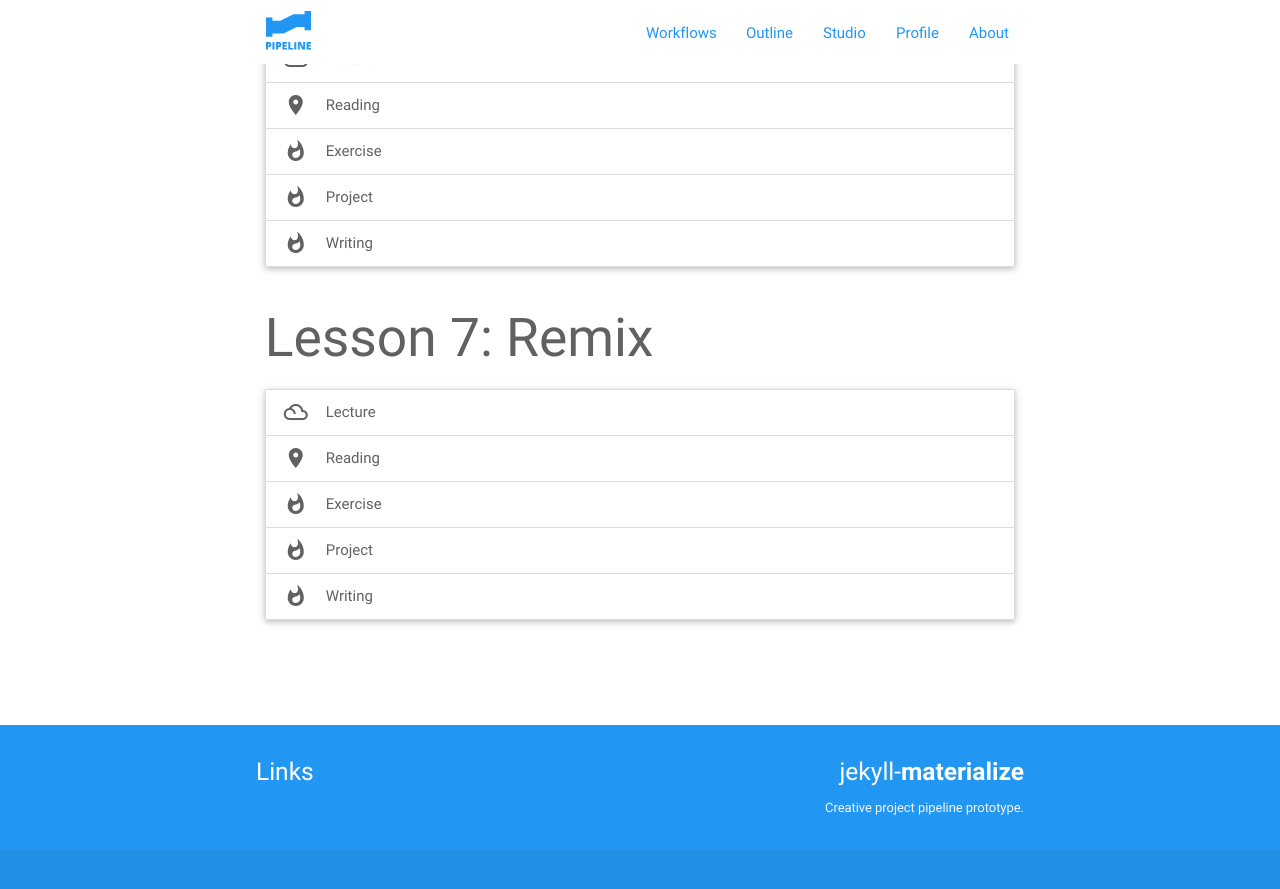
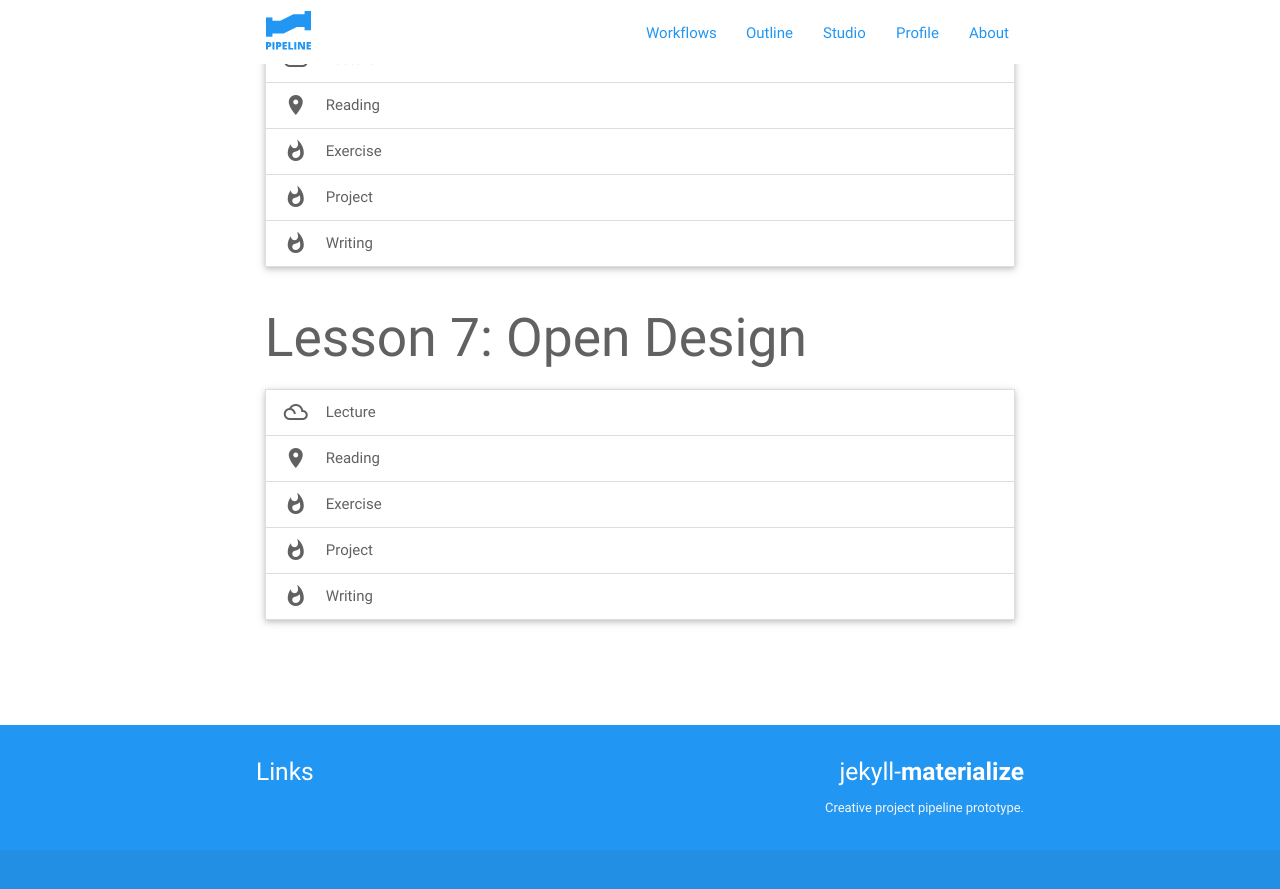
Before and after one commit to dmd-program/pipeline, a Jekyll site: the page built from outline.html, in a window 1280 px wide and 900 px high, scrolled down 2072 px. Shown: the top 889 px of the window. Built offline with Jekyll 4.4.1, drawn with Linux system fonts in a browser that asks for light colours.

Commit message:
edited title

```diff
--- a/outline.html
+++ b/outline.html
@@ -599,7 +599,7 @@ title: Content Outline
  </div>
 
  <div class="row">
-    <h2>Lesson 7: Remix</h2>
+    <h2>Lesson 7: Open Design</h2>
     <ul class="collapsible" data-collapsible="accordion">
     <li>
       <div class="collapsible-header"><i class="material-icons">filter_drama</i>Lecture</div>
```
